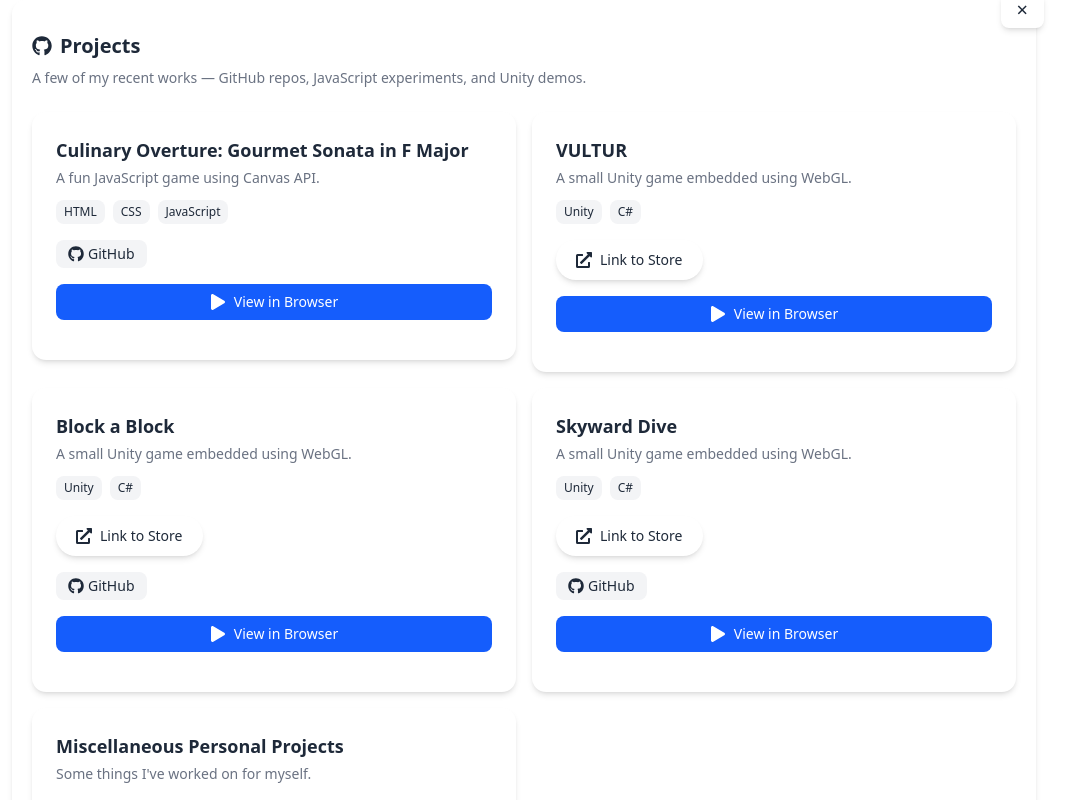
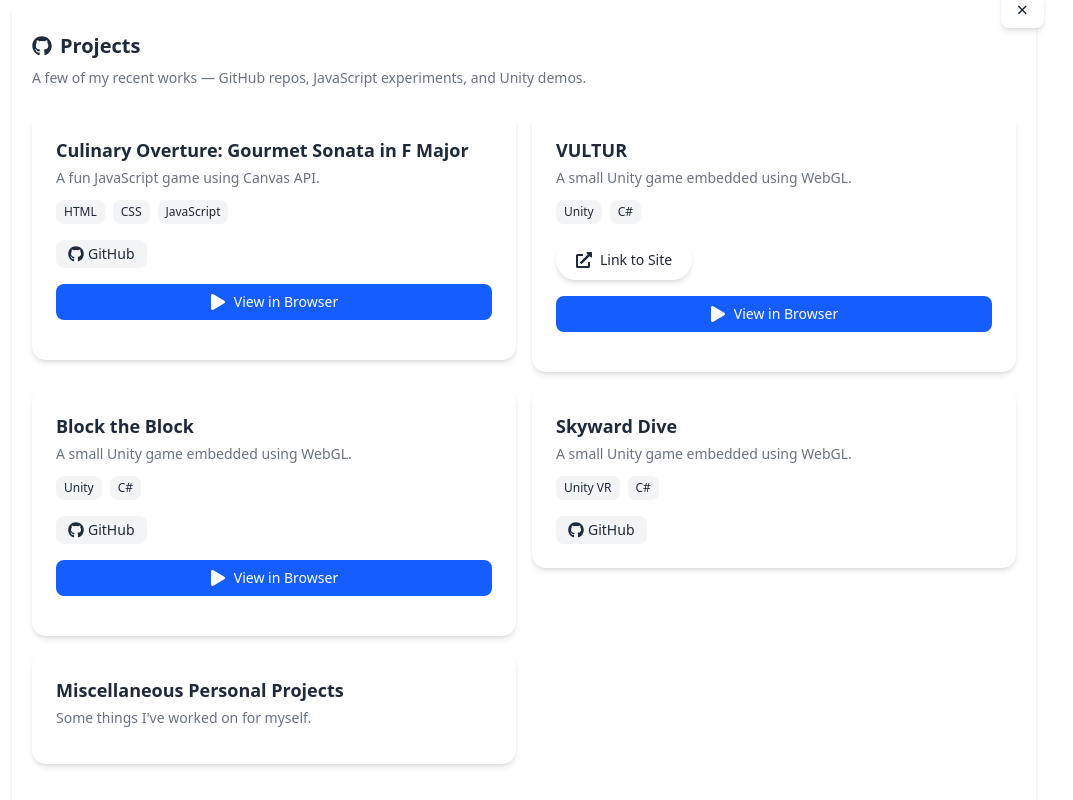
Before and after one commit to KerryLin11/portfolio, a React (Vite) app in the folder my-portfolio/: page /projects in a window 1280 px wide. Shown: the whole page, without its empty margins (116-1189 px from the left). Built offline with nearby package versions, Linux system fonts and the light colour scheme.

Commit message:
add skyward dive

```diff
--- a/my-portfolio/src/components/mindmap buttons/ProjectCard.tsx
+++ b/my-portfolio/src/components/mindmap buttons/ProjectCard.tsx
@@ -39,7 +39,7 @@ const ProjectCard = ({
                             className="inline-flex items-center justify-center gap-2 px-5 py-2.5 rounded-full bg-gradient-to-r  text-sm font-medium shadow-md hover:from-gray-100 hover:to-gray-200 transition-all duration-200 mb-4"
                         >
                             <FaExternalLinkAlt className="w-4 h-4" />
-                            Link to Store
+                            Link to Site
                         </a>
                     )}
 
--- a/my-portfolio/src/components/mindmap buttons/Types.ts
+++ b/my-portfolio/src/components/mindmap buttons/Types.ts
@@ -20,4 +20,5 @@ export type Project = {
     tags?: string[];
     type: 'github' | 'embed' | 'embedLarge' | 'folder';
     children?: Project[];
+    details?: React.ReactNode;
 };
--- a/my-portfolio/src/pages/Home.tsx
+++ b/my-portfolio/src/pages/Home.tsx
@@ -6,21 +6,22 @@ import RenderNode from '@/components/mindmap buttons/RenderNode';
 import type { Node } from '@/components/mindmap buttons/Types';
 import RelativeTo from '@/components/mindmap buttons/RelativeTo';
 import { motion, AnimatePresence } from 'framer-motion';
-import { FaUser } from 'react-icons/fa'
+import { FaUser, FaBriefcase, FaEnvelope, FaHome } from 'react-icons/fa'
 
 
 
 const nodeData: Node[] = [
     {
         id: 'center',
-        icon: <FaUser></FaUser>,
-        label: 'Your Name',
+        icon: <FaHome size={24} />,
+        label: 'Kerry Lin',
         color: 'bg-blue-500',
         clickSound: '/sounds/click2.wav',
         position: { x: 0, y: 0 },
         children: [
             {
                 id: 'about',
+                icon: <FaUser size={24} />,
                 label: 'About',
                 color: 'bg-red-400',
                 position: { x: 0, y: -250 },
@@ -28,6 +29,7 @@ const nodeData: Node[] = [
             },
             {
                 id: 'projects',
+                icon: <FaBriefcase size={24} />,
                 label: 'Projects',
                 color: 'bg-green-500',
                 position: { x: -250, y: 100 },
@@ -35,6 +37,7 @@ const nodeData: Node[] = [
             },
             {
                 id: 'contact',
+                icon: <FaEnvelope size={24} />,
                 label: 'Contact',
                 color: 'bg-orange-500',
                 position: { x: 250, y: 100 },
@@ -43,6 +46,7 @@ const nodeData: Node[] = [
         ],
     },
 ];
+
 
 const Home = () => {
     const [activeSection, setActiveSection] = useState<string | null>(null);
--- a/my-portfolio/src/pages/Projects.tsx
+++ b/my-portfolio/src/pages/Projects.tsx
@@ -24,22 +24,59 @@ const projects: Project[] = [
         type: 'embed',
     },
     {
-        title: 'Block a Block',
+        title: 'Block the Block',
         description: 'A small Unity game embedded using WebGL.',
         src: 'https://itch.io/embed-upload/',
-        live: 'https://oberindraco.itch.io/project-vulture-alpha-build',
-        github: 'https://github.com/yourusername/project',
+        github: 'https://github.com/m0j0man1ac/ProjectBlockFreeze',
         tags: ['Unity', 'C#'],
         type: 'embed',
     },
     {
         title: 'Skyward Dive',
         description: 'A small Unity game embedded using WebGL.',
-        src: 'https://itch.io/embed-upload/',
-        live: 'https://oberindraco.itch.io/project-vulture-alpha-build',
-        github: 'https://github.com/yourusername/project',
-        tags: ['Unity', 'C#'],
-        type: 'embed',
+        src: 'https://itch.io/embed/3066729',
+        github: 'https://github.com/KerryLin11/Skyward-Dive',
+        tags: ['Unity VR', 'C#'],
+        type: 'github',
+        details: (
+            <>
+                <p className="mb-4">
+                    <strong>Skyward Dive</strong> is a Unity flying game with post-processing and WebGL support.
+                </p>
+
+                {/* Image and Itch.io embed side-by-side */}
+                <div className="flex flex-col md:flex-row md:items-start md:space-x-6 mb-6">
+                    <img
+                        src="SkywardDivePoster.png"
+                        alt="Skyward Dive Preview"
+                        className="rounded-xl shadow-md w-full md:w-1/3 mb-4 md:mb-0"
+                    />
+                    <a
+                        href="https://kerrylin4156.itch.io/skyward-dive"
+                        target="_blank"
+                        rel="noopener noreferrer"
+                        className="inline-block px-4 py-2 bg-rose-400 hover:bg-rose-500 text-white text-sm font-semibold rounded-md shadow-sm transition-colors duration-200"
+                    >
+                        Download on <span className="font-bold">Itch.io</span>
+                    </a>
+
+
+                </div>
+
+                {/* Trailer section */}
+                <p className="mt-2 mb-2 font-semibold">Here's a trailer:</p>
+                <div className="aspect-video w-full max-w-2xl mb-4">
+                    <iframe
+                        src="https://www.youtube.com/embed/IYsucAvipZs?si=LVg9G5sQeAgUHrqP"
+                        className="w-full h-full rounded-lg"
+                        frameBorder="0"
+                        allow="accelerometer; autoplay; clipboard-write; encrypted-media; gyroscope; picture-in-picture"
+                        allowFullScreen
+                    ></iframe>
+                </div>
+            </>
+        )
+
     },
     {
         title: 'Miscellaneous Personal Projects',
@@ -61,6 +98,7 @@ const projects: Project[] = [
                 tags: ['JavaScript', 'Google Sheets API',],
                 type: 'embedLarge',
                 src: 'https://everything-list-2018.vercel.app/',
+                live: 'https://everything-list-2018.vercel.app/',
             },
             {
                 title: 'Cube Algorithm Timer',
@@ -68,12 +106,13 @@ const projects: Project[] = [
                 github: 'https://github.com/yourusername/css-playground',
                 tags: ['JavaScript', 'Chart.js', 'Google Sheets API', 'Google OAuth2'],
                 type: 'embedLarge',
-                // live: 'https://oberindraco.itch.io/project-vulture-alpha-build',
+                src: 'https://pll-timer-server.onrender.com/',
+                live: 'https://pll-timer-server.onrender.com/',
             },
             {
                 title: 'Program Blocker for Windows',
                 description: 'A simple tkinter app to block user access to apps for an allotted time',
-                github: 'https://github.com/yourusername/quick-timer',
+                github: 'https://github.com/KerryLin11/app-blocker',
                 tags: ['Python', 'Tkinter'],
                 type: 'github',
             },
@@ -195,7 +234,7 @@ const Projects = ({ onClose }: SectionProps) => {
                                 >
                                     <h4 className="text-lg font-semibold mb-2">More about this project</h4>
                                     <p className="text-sm text-gray-700 leading-relaxed">
-                                        This is where you can show extra details, embed videos, screenshots, or explain your thought process and technical decisions behind the project.
+                                        {projects[activeIndex].details}
                                     </p>
                                 </motion.div>
                             )}
@@ -221,7 +260,7 @@ const Projects = ({ onClose }: SectionProps) => {
                             >
                                 <h4 className="text-lg font-semibold mb-2">More about this project</h4>
                                 <p className="text-sm text-gray-700 leading-relaxed">
-                                    Add extended details or embed content related to this specific subproject.
+                                    {projects[activeIndex].children![activeChildIndex].details}
                                 </p>
                             </motion.div>
                         </motion.div>
```
Also changed, not shown: my-portfolio/public/SkywardDivePoster.png (added).
